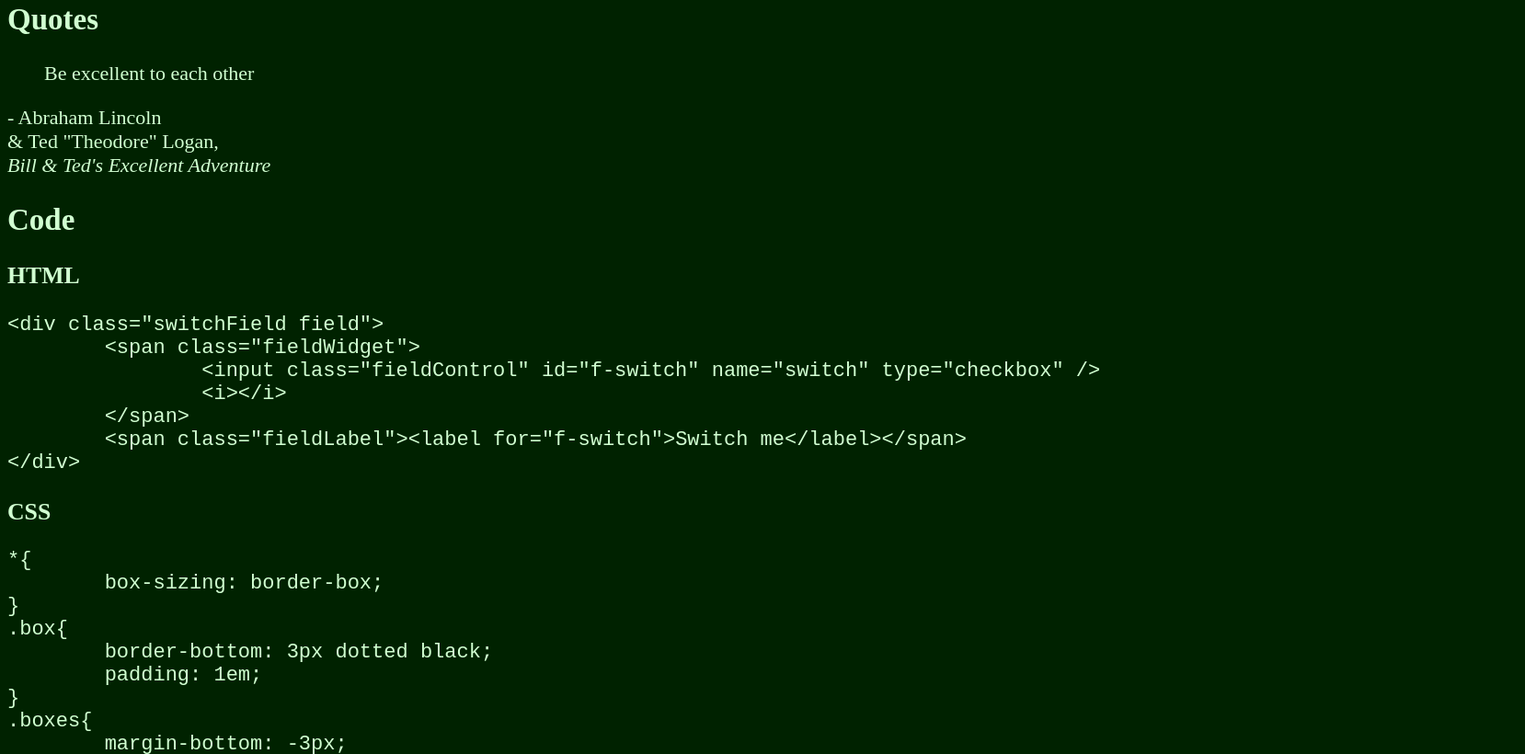
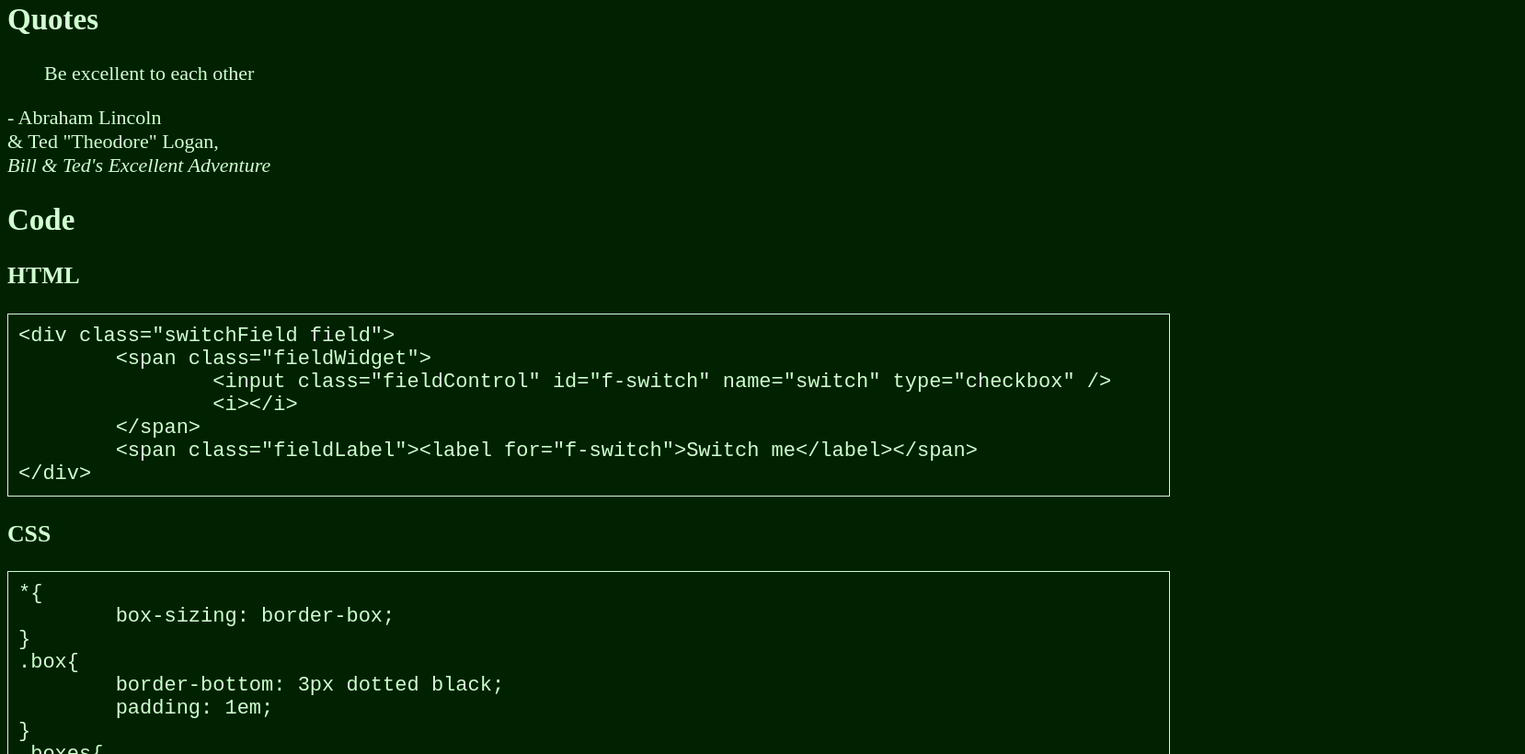
Before and after one commit to tobymackenzie/theme-switch.js, a website with bundled scripts: page demo/index.html in a window 1280 px wide. Shown: the part 608-1428 px from the top of the page at 92% size, 1658 px wide, since content can reach past the window. Built offline with nearby package versions, Linux system fonts and the light colour scheme.

Commit message:
demo: improve appareance of code blocks

```diff
--- a/demo/_theme/_inc.css
+++ b/demo/_theme/_inc.css
@@ -1,5 +1,15 @@
+*{
+	box-sizing: border-box;
+}
 html{
 	background: black;
 	color: white;
 	font-size: 22px;
 }
+pre code{
+	border: 1px solid;
+	display: block;
+	max-width: 100%;
+	padding: 0.5em;
+	overflow: auto;
+}
```
